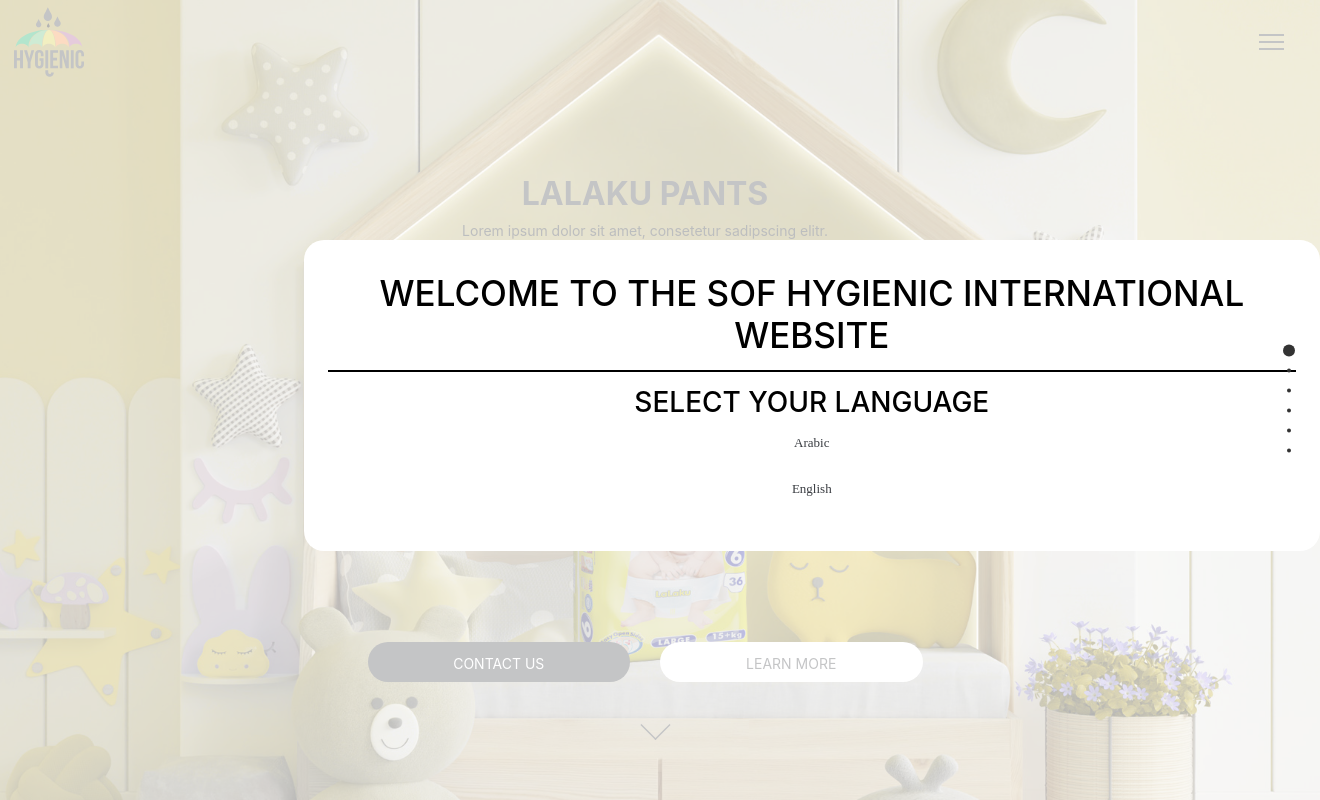
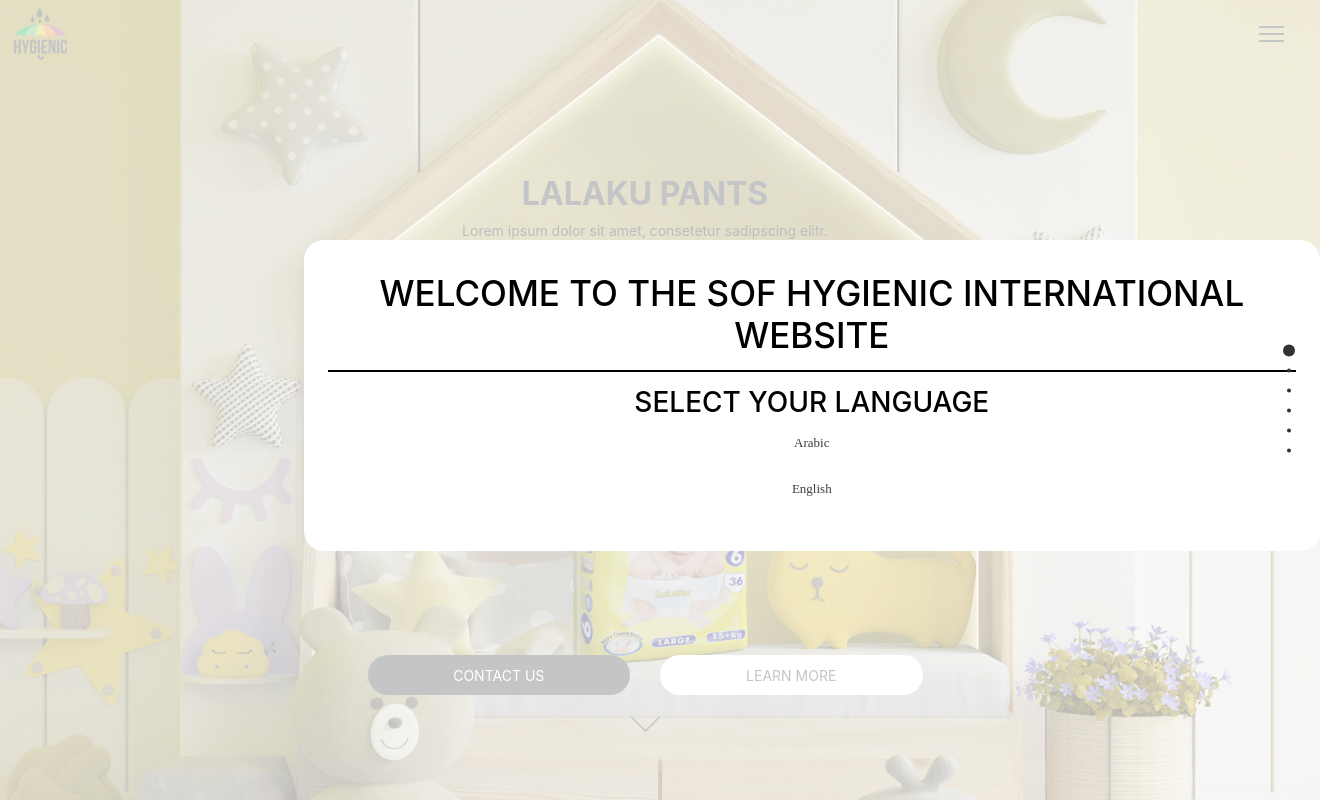
Before and after one commit to AbdumalikK/lalaku.uz, a PHP site: page / in a window 1320 px wide; the page is wider, and only the part inside the window is pictured. Run offline with PHP 8.4, Linux system fonts and the light colour scheme; some web fonts are replaced.

Commit message:
responsibility of home fixed

```diff
--- a/index.php
+++ b/index.php
@@ -61,7 +61,7 @@ function changeLang() {
 					<!-- navbar -->
 				   <nav class="navbar fixed-top">
 							   <div class="logo">
-							   <a href="index.php"><img src="style/logo.svg" width="70" height="70" alt="logo" id="logo"></a>
+							   <a href="index.php"><img src="style/logo.svg" width="53" height="53" alt="logo" id="logo"></a>
 							   </div>
 
 							<button type="button" class="btn burger">
@@ -83,7 +83,7 @@ function changeLang() {
 									<!-- </div> -->
 
 									<li class="nav-links">
-									<a href="#" class="nested-links"><?= _PRODUCT ?></a>
+									<a href="products.php" class="nested-links"><?= _PRODUCT ?></a>
 									<ul class="nested-nav mt-4">
 										<li>
 											<a href="#" class="nested-links">LALAKU PANTS</a>
@@ -128,19 +128,19 @@ function changeLang() {
 				<div class="wd-1020">
 					<p>Lorem ipsum dolor sit amet, consetetur sadipscing elitr.</p>
 				</div>
-				<div class="row mt-90">
+				<div class="row main-content-button">
 					<div class="col-12 col-md-6 text-md-right text-center">
-						<button type="button" class="col-5 btn btn-black btn-lg px-5 textColor-left"><a href="#">
+						<button type="button" class="col-md-5 col-7 btn btn-black px-5 textColor-left"><a href="contact.php">
 							<?= _CONTACT ?>
 						</a></button>
 					</div>
 					<div class="col-12 col-md-6 pt-4 pt-md-0 text-md-left text-center">
-						<button type="button" class="col-5 btn btn-white btn-lg px-5 textColor-right"><a href="products.php#firstPage">
+						<button type="button" class="col-md-5 col-7 btn btn-white px-5 textColor-right"><a href="products.php#firstPage">
 							<?= _LEARN_MORE ?>
 						</a></button>
 					</div>
 				</div>
-				<div class="text-center down pt-5 pl-4">
+				<div class="text-center down pt-md-4 pt-2">
 				<a href="#secondPage">
 				   <img class="arrow-down animate-arrow" src="style/icons/arrow-down.svg" alt="down">
 				</a>
@@ -161,12 +161,12 @@ function changeLang() {
 	</div>
 		<div class="row mt-90">
 		 <div class="col-12 col-md-6 text-md-right text-center">
-			 <button type="button" class="col-5 btn btn-black btn-lg px-5 textColor-left"><a href="#">
+			 <button type="button" class="col-md-5 col-7 btn btn-black px-5 textColor-left"><a href="contact.php">
 				 <?= _CONTACT ?>
 			 </a></button>
 		 </div>
 		 <div class="col-12 col-md-6 pt-4 pt-md-0 text-md-left text-center">
-			 <button type="button" class="col-5 btn btn-white btn-lg px-5 textColor-right"><a href="products.php#secondPage">
+			 <button type="button" class="col-md-5 col-7 btn btn-white px-5 textColor-right"><a href="products.php#secondPage">
 				 <?= _LEARN_MORE ?>
 			 </a></button>
 		 </div>
@@ -174,7 +174,7 @@ function changeLang() {
 			 <span class="arrow-down"></span>
 		 </div>
 	 </div>
-	 <div class="text-center pl-2">
+	 <div class="text-center">
 	 <a href="#thirdPage">
 		<img class="arrow-down animate-arrow" src="style/icons/arrow-down.svg" alt="down">
 	</a>
@@ -193,17 +193,17 @@ function changeLang() {
 	</div>
 		<div class="row mt-90">
 		 <div class="col-12 col-md-6 text-md-right text-center">
-			 <button type="button" class="col-5 btn btn-black btn-lg px-5 textColor-left"><a href="#">
+			 <button type="button" class="col-md-5 col-7 btn btn-black px-5 textColor-left"><a href="contact.php">
 				 <?= _CONTACT ?>
 			 </a></button>
 		 </div>
 		 <div class="col-12 col-md-6 pt-4 pt-md-0 text-md-left text-center">
-			 <button type="button" class="col-5 btn btn-white btn-lg px-5 textColor-right"><a href="products.php#thirdtPage">
+			 <button type="button" class="col-md-5 col-7 btn btn-white px-5 textColor-right"><a href="products.php#thirdtPage">
 				 <?= _LEARN_MORE ?>
 			 </a></button>
 		 </div>
 	 </div>
-	 <div class="text-center pt-4 pl-2">
+	 <div class="text-center pt-2 pt-md-4">
 	 <a href="#forthPage">
 		<img class="arrow-down animate-arrow" src="style/icons/arrow-down.svg" alt="down">
     </a>
@@ -222,17 +222,17 @@ function changeLang() {
 	</div>
 		<div class="row mt-90">
 		 <div class="col-12 col-md-6 text-md-right text-center">
-			 <button type="button" class="col-5 btn btn-black btn-lg px-5 textColor-left"><a href="#">
+			 <button type="button" class="col-md-5 col-7 btn btn-black px-5 textColor-left"><a href="contact.php">
 				 <?= _CONTACT ?>
 			 </a></button>
 		 </div>
 		 <div class="col-12 col-md-6 pt-4 pt-md-0 text-md-left text-center">
-			 <button type="button" class="col-5 btn btn-white btn-lg px-5 textColor-right"><a href="products.php#forthPage">
+			 <button type="button" class="col-md-5 col-7 btn btn-white px-5 textColor-right"><a href="products.php#forthPage">
 				 <?= _LEARN_MORE ?>
 			 </a></button>
 		 </div>
 	 </div>
-	 <div class="text-center pt-4 pl-2">
+	 <div class="text-center pt-md-4 pt-2">
 	 <a href="#fifthPage">
 		<img class="arrow-down animate-arrow" src="style/icons/arrow-down.svg" alt="down">
 	</a>
@@ -251,17 +251,17 @@ function changeLang() {
 	</div>
 		<div class="row mt-90">
 		 <div class="col-12 col-md-6 text-md-right text-center">
-			 <button type="button" class="col-5 btn btn-black btn-lg px-5 textColor-left"><a href="#">
+			 <button type="button" class="col-md-5 col-7 btn btn-black px-5 textColor-left"><a href="contact.php">
 				 <?= _CONTACT ?>
 			 </a></button>
 		 </div>
 		 <div class="col-12 col-md-6 pt-4 pt-md-0 text-md-left text-center">
-			 <button type="button" class="col-5 btn btn-white btn-lg px-5 textColor-right"><a href="products.php#fifthPage">
+			 <button type="button" class="col-md-5 col-7 btn btn-white px-5 textColor-right"><a href="products.php#fifthPage">
 				 <?= _LEARN_MORE ?>
 			 </a></button>
 		 </div>
 	 </div>
-	 <div class="text-center pt-4 pl-2">
+	 <div class="text-center pt-md-4 pt-2">
 	 <a href="#sixthPage">
 		<img class="arrow-down animate-arrow" src="style/icons/arrow-down.svg" alt="down">
      </a>
--- a/products.php
+++ b/products.php
@@ -62,7 +62,7 @@ function changeLang() {
 					<!-- navbar -->
 				   <nav class="navbar fixed-top">
 							   <div class="logo">
-							   <a href="index.php"><img src="style/logo.svg" width="53" height="52" alt="logo" id="logo"></a>
+							   <a href="index.php"><img src="style/logo.svg" width="53" height="53" alt="logo" id="logo"></a>
 							   </div>
 
 							<button type="button" class="btn burger">
--- a/style/style.css
+++ b/style/style.css
@@ -290,6 +290,15 @@ a:hover {
 	opacity: 0.3;
 	z-index: 0;
 }
+.main-content-button {
+	margin-top: 31%;
+}
+
+@media screen and (max-width: 570px) {
+	.main-content-button {
+		margin-top: 60%;
+	}
+}
 
 /* Contact */
 .bg-lalaku{
```
